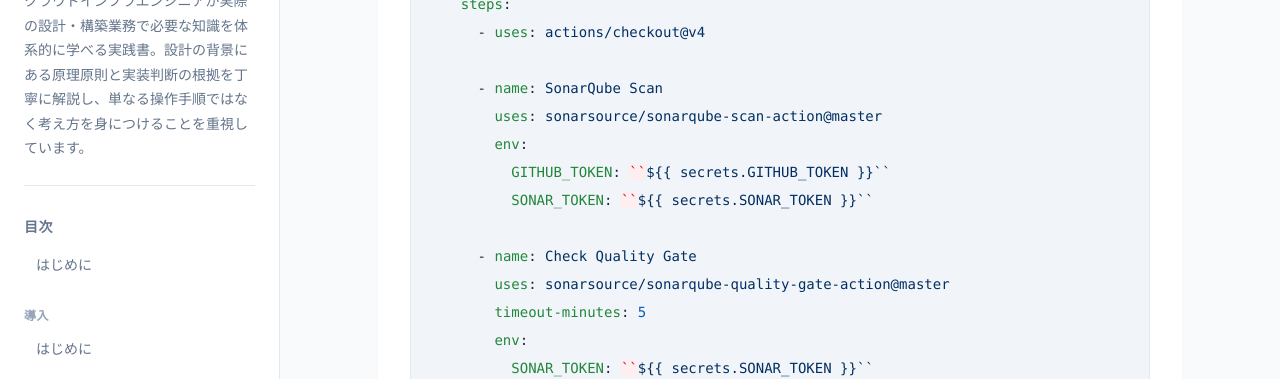
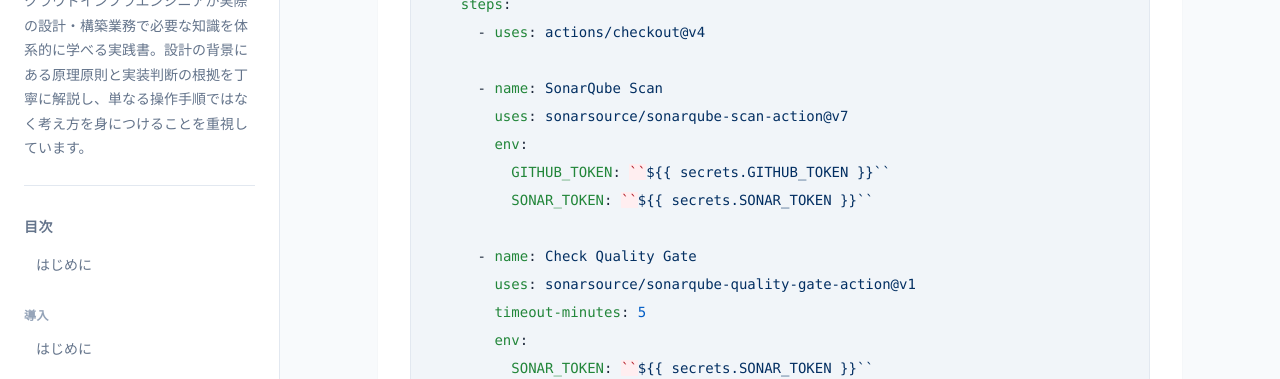
Before and after one commit to itdojp/cloud-infra-book, a Jekyll site: the page built from docs/chapter-chapter09/index.md, in a window 1280 px wide and 900 px high, scrolled down 36895 px. Shown: the part 152-531 px from the top of the window. Built offline with Jekyll 4.4.1, drawn with Linux system fonts in a browser that asks for light colours.

Commit message:
fix: pin SonarQube action examples to versioned tags

```diff
--- a/docs/chapter-chapter09/index.md
+++ b/docs/chapter-chapter09/index.md
@@ -1343,13 +1343,13 @@
       - uses: actions/checkout@v4
 
       - name: SonarQube Scan
-        uses: sonarsource/sonarqube-scan-action@master
+        uses: sonarsource/sonarqube-scan-action@v7
         env:
           GITHUB_TOKEN: `{% raw %}`${{ secrets.GITHUB_TOKEN }}`{% endraw %}`
           SONAR_TOKEN: `{% raw %}`${{ secrets.SONAR_TOKEN }}`{% endraw %}`
 
       - name: Check Quality Gate
-        uses: sonarsource/sonarqube-quality-gate-action@master
+        uses: sonarsource/sonarqube-quality-gate-action@v1
         timeout-minutes: 5
         env:
           SONAR_TOKEN: `{% raw %}`${{ secrets.SONAR_TOKEN }}`{% endraw %}`
```
Also changed, not shown: src/chapter-chapter09/index.md (+2 -2 lines).
